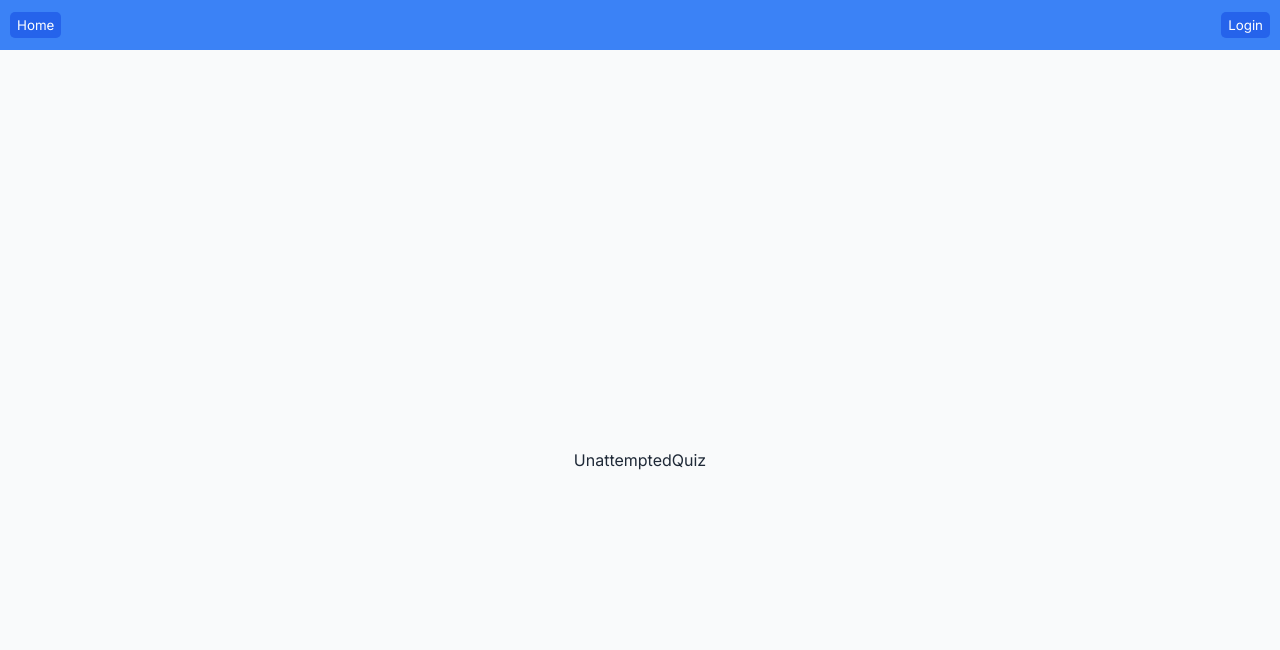
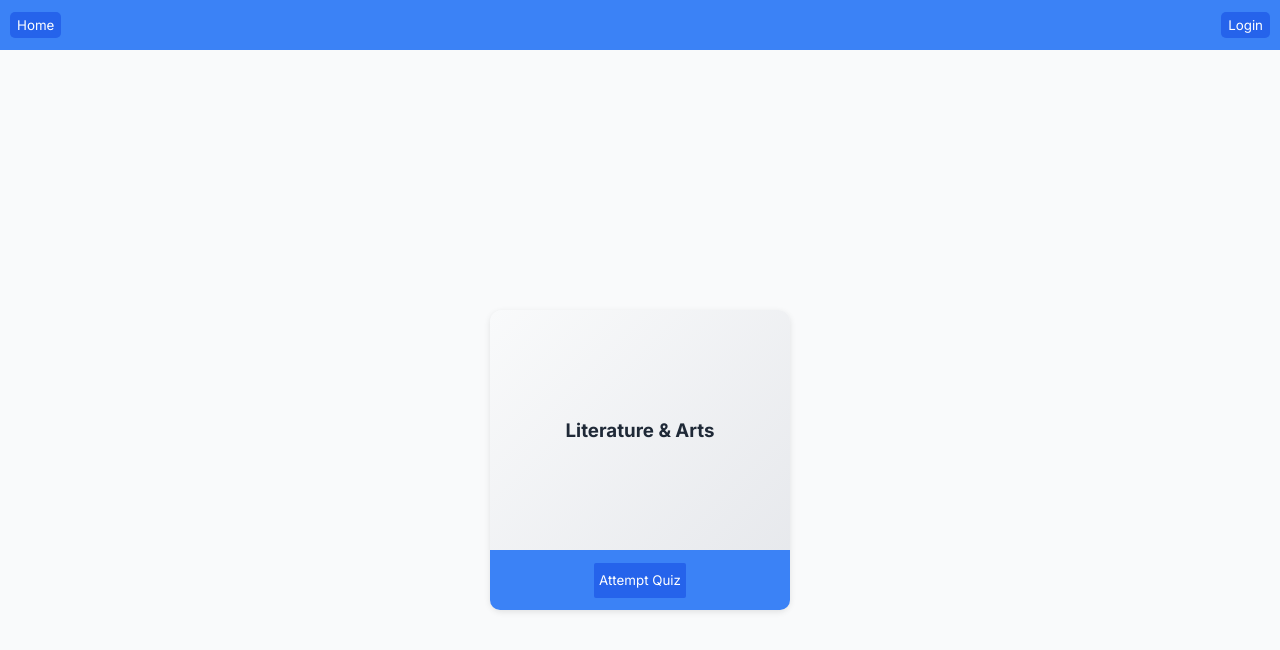
Before and after one commit to RohanVarmaP/typescript-tutorial, a React (Create React App) app in the folder quizz-app/: page /unattemptdedquiz in a window 1280 px wide. Shown: the top 650 px of the page. Built offline with nearby package versions, Linux system fonts and the light colour scheme.

Commit message:
don changes in completed changeing in completed, unattented and sigle

```diff
--- a/quizz-app/src/components/QuizTable.tsx
+++ b/quizz-app/src/components/QuizTable.tsx
@@ -10,8 +10,12 @@ const QuizTable = (props: QuizPropsType) => {
         <article key={quiz.quiz_id} className='quiz-article'>
             <h3>{quiz.quiz_name}</h3>
             <div>
-                {props.from !== 'completed' ? <Link to={'/quiz/'}><button>Re-attempt Quiz</button></Link> : null}
-                {props.from !== 'published'
+                {props.from !== 'completed'
+                    ? props.from !== 'unattempted'
+                        ? <Link to={'/quiz/'}><button>Re-attempt Quiz</button></Link>
+                        : <Link to={'/quiz/'}><button>Attempt Quiz</button></Link>
+                    : null}
+                {props.from !== 'unattempted'
                     ? <>
                         <Link to={'/review/'}><button>Review Quiz</button></Link><Link to={'/ranking/'}><button>Rank</button></Link>
                     </>
--- a/quizz-app/src/index.css
+++ b/quizz-app/src/index.css
@@ -164,28 +164,34 @@ main {
   width: 300px;
   height: 300px;
   display: grid;
+  grid-template-columns: repeat(auto-fit, 300px);
   grid-template-rows: 80% 20%;
-  /* Top: 80%, Bottom: 20% */
   justify-content: center;
   align-items: center;
   text-align: center;
-  background-color: #F9FAFB;
+  background: linear-gradient(to bottom right, #F9FAFB, #E5E7EB);
   border-radius: 12px;
   box-shadow: 0 2px 6px rgba(0, 0, 0, 0.1);
   text-decoration: none;
 }
 
 .quiz-article>div {
-  display: grid;
-  grid-template-columns: 1fr 1fr;
+  border-radius: 0px 0px 10px 10px;
+  height: 100%;
+  background-color: #3B82F6;
+  display: flex;
   justify-content: center;
   align-items: center;
+}
+
+.quiz-article>div>a {
+  margin: 5px
 }
 
 .quiz-article>div>a>button {
   font-family: Inter;
   height: 35px;
-  padding: 0px 10px;
+  padding: 0px 5px;
   background-color: #2563EB;
   border: none;
   border-radius: 2px;
--- a/quizz-app/src/pages/SingleAttemptQuiz.tsx
+++ b/quizz-app/src/pages/SingleAttemptQuiz.tsx
@@ -1,10 +1,12 @@
 import React from 'react'
 import { homeDataType } from '../data/userData'
+import QuizTable from '../components/QuizTable'
 
 const SingleAttemptQuiz = (props: { homeData: homeDataType }) => {
+    const sadata = props.homeData.single_attempt_completed_quizzes
     return (
-        <div>
-            SingleAttemptQuiz
+        <div className='quiz-details'>
+            <QuizTable from='attempted' data={sadata} />
         </div>
     )
 }
--- a/quizz-app/src/pages/UnattemptedQuiz.tsx
+++ b/quizz-app/src/pages/UnattemptedQuiz.tsx
@@ -1,10 +1,12 @@
 import React from 'react'
 import { homeDataType } from '../data/userData'
+import QuizTable from '../components/QuizTable'
 
 const UnattemptedQuiz = (props: { homeData: homeDataType }) => {
+    const uadata = props.homeData.not_attempted_quizzes
     return (
-        <div>
-            UnattemptedQuiz
+        <div className='quiz-details'>
+            <QuizTable from='unattempted' data={uadata} />
         </div>
     )
 }
```
